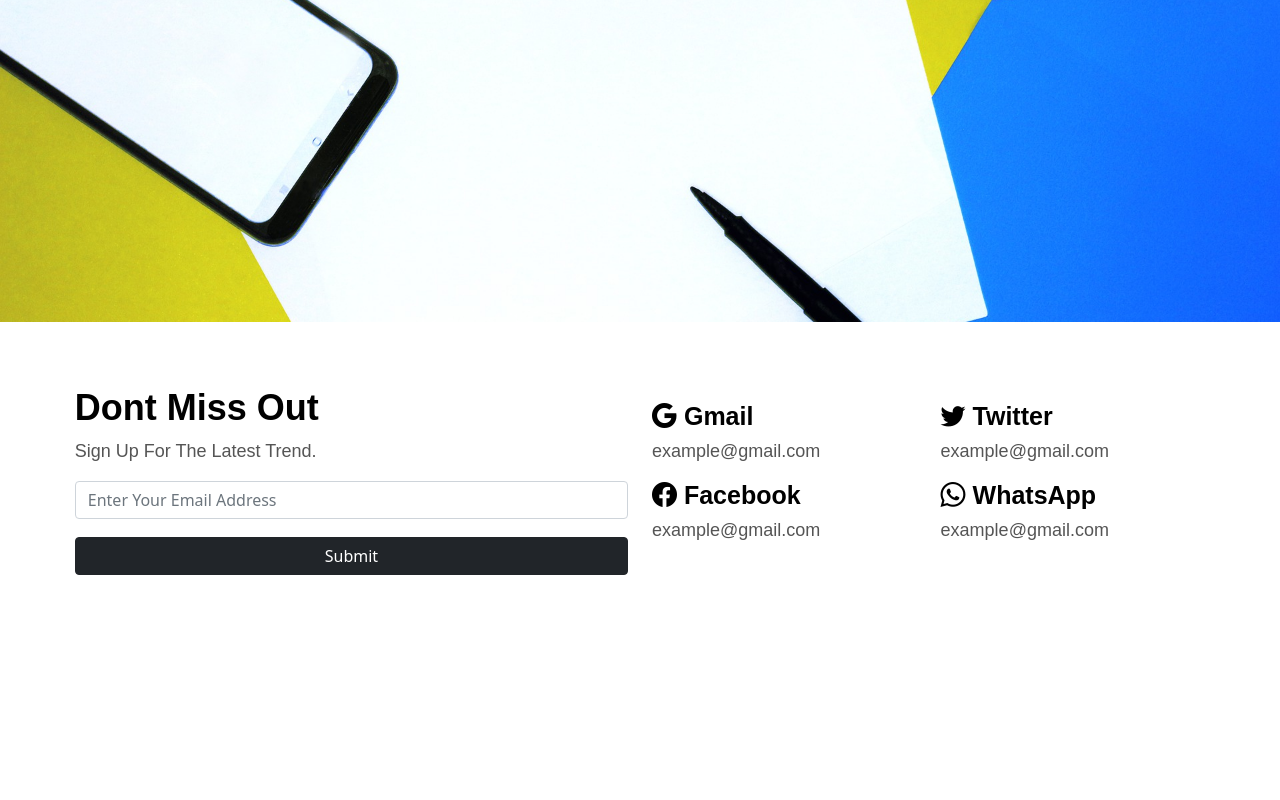
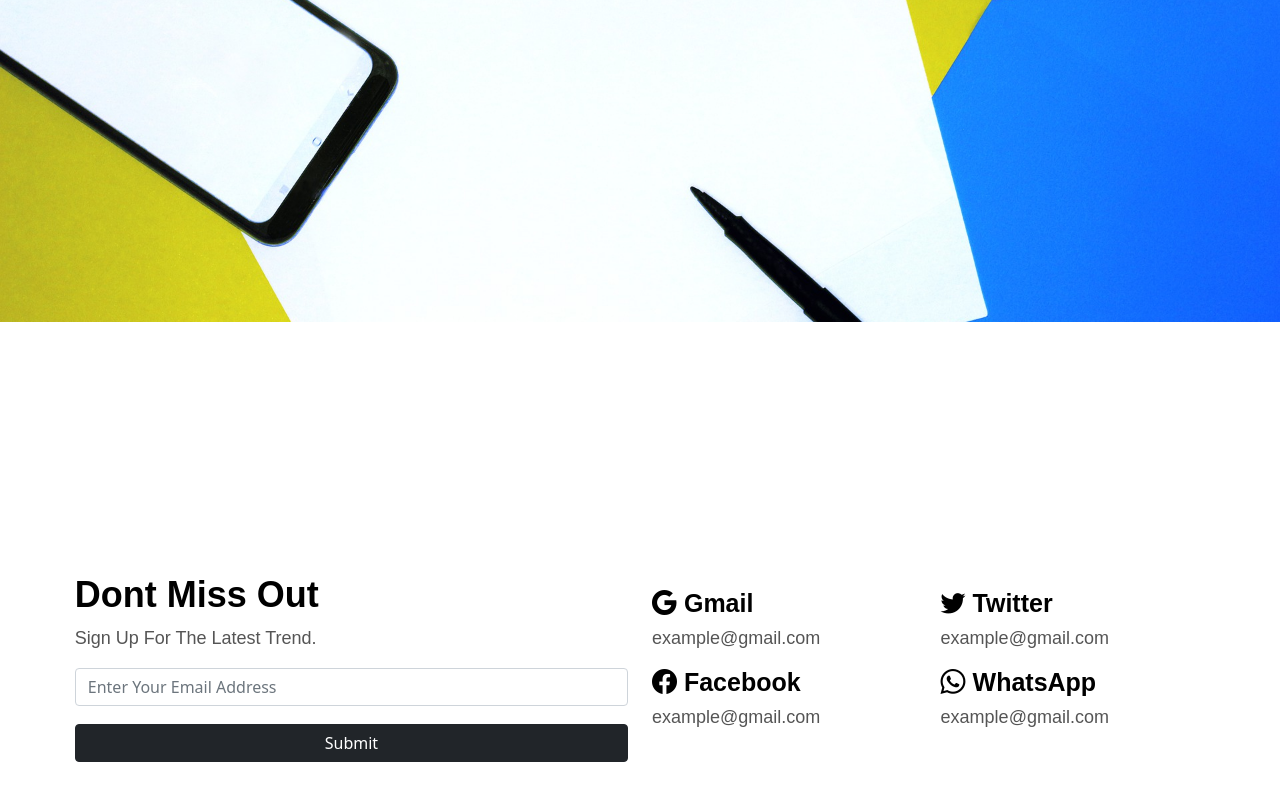
Before and after one commit to krisnadwinugraha/bootstrap-web-design, a plain HTML site: page marketing/index.html in a window 1280 px wide. Shown: the part 478-1278 px from the top of the page. Drawn offline with nearby package versions, Linux system fonts and the light colour scheme.

Commit message:
change margin market

```diff
--- a/marketing/css/styles.css
+++ b/marketing/css/styles.css
@@ -76,7 +76,7 @@ img {
 
 .social-content {
   position: relative;
-  margin-top: 4em;
+  margin-top: 20%;
   margin-bottom: 4em;
   margin-left: 5%;
   margin-right: 5%;
```
